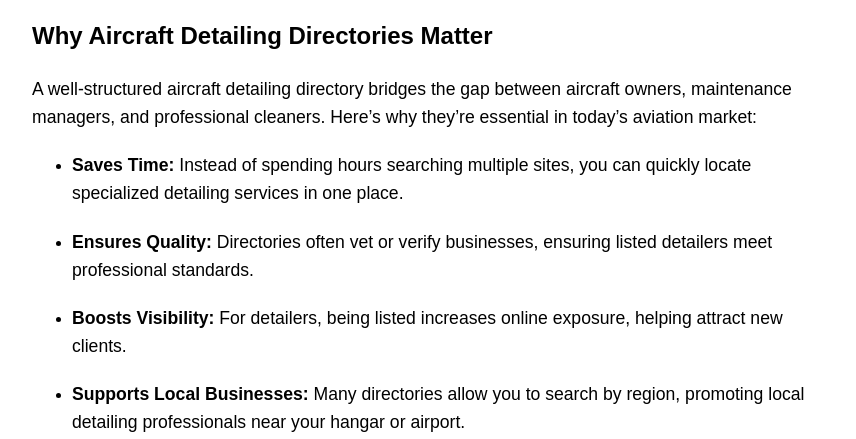
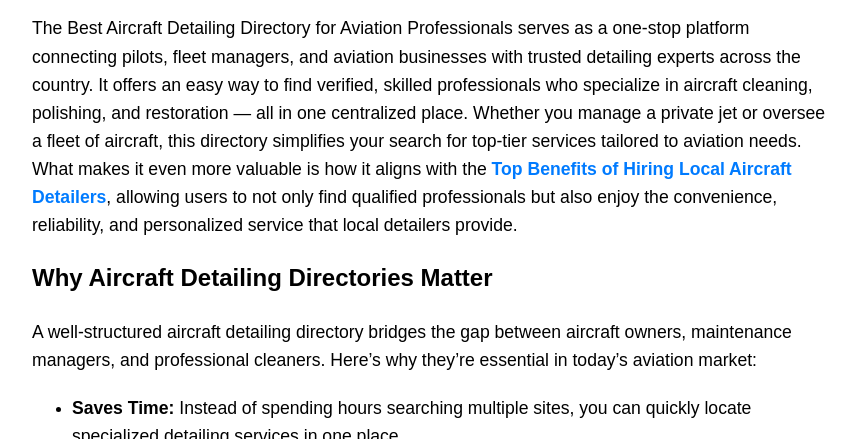
Before and after one commit to itslukebrody/aircraftdetailing, a plain HTML site: page index.html in a window 1280 px wide. Shown: the part 807-1246 px from the top of the page, without its empty margins (208-1064 px from the left). Drawn offline with Linux system fonts and the light colour scheme.

Commit message:
Update index.html

```diff
--- a/index.html
+++ b/index.html
@@ -100,6 +100,8 @@
  <img src="https://i.postimg.cc/HsYkDmsk/1-1.jpg" alt="aircraftdetailing.jpg" style="max-width: 100%; height: auto;">
 </div>
 
+
+    <p>The Best Aircraft Detailing Directory for Aviation Professionals serves as a one-stop platform connecting pilots, fleet managers, and aviation businesses with trusted detailing experts across the country. It offers an easy way to find verified, skilled professionals who specialize in aircraft cleaning, polishing, and restoration &mdash; all in one centralized place. Whether you manage a private jet or oversee a fleet of aircraft, this directory simplifies your search for top-tier services tailored to aviation needs. What makes it even more valuable is how it aligns with the <a href="https://localaircraftdetailing.s3.ca-central-1.amazonaws.com/index.html"><strong>Top Benefits of Hiring Local Aircraft Detailers</strong></a>, allowing users to not only find qualified professionals but also enjoy the convenience, reliability, and personalized service that local detailers provide.</p>
 
     <h2 data-start="1172" data-end="1218">Why Aircraft Detailing Directories Matter</h2>
 <p data-start="1220" data-end="1415">A well-structured aircraft detailing directory bridges the gap between aircraft owners, maintenance managers, and professional cleaners. Here&rsquo;s why they&rsquo;re essential in today&rsquo;s aviation market:</p>
```
